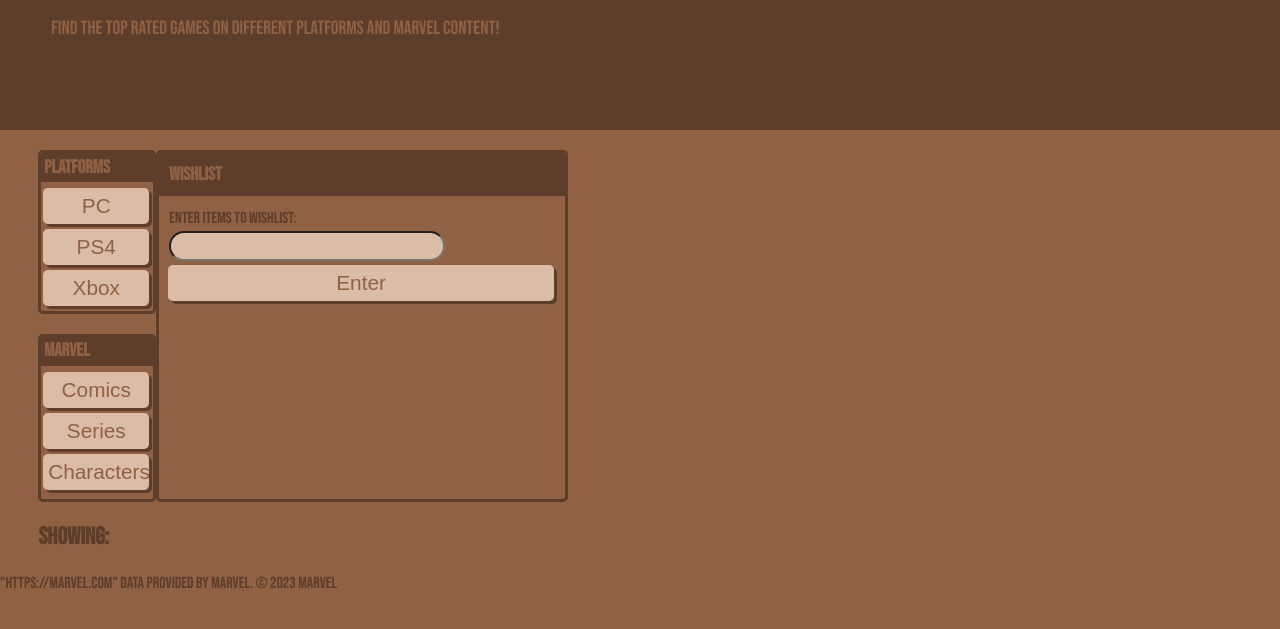
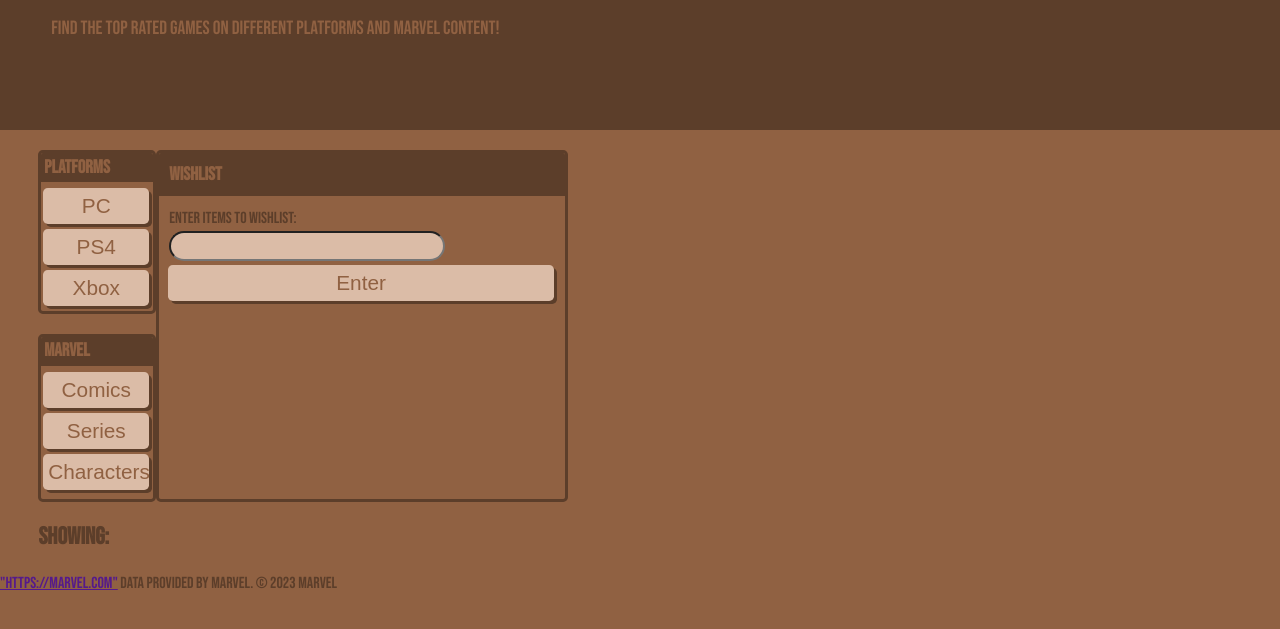
Before and after one commit to tnewnum/Entertainment-Wishlist, a website: page index.html in a window 1280 px wide. Shown: the part 103-732 px from the top of the page. Drawn offline with Linux system fonts and the light colour scheme.

Commit message:
footer edit

```diff
--- a/index.html
+++ b/index.html
@@ -70,7 +70,8 @@
 
 
 </body>
-<footer><a href=></a>"https://marvel.com" Data provided by Marvel. © 2023 MARVEL</a>
+<footer>
+  <a href=>"https://marvel.com"</a> Data provided by Marvel. © 2023 MARVEL
 </footer>
 
 </html>
```
